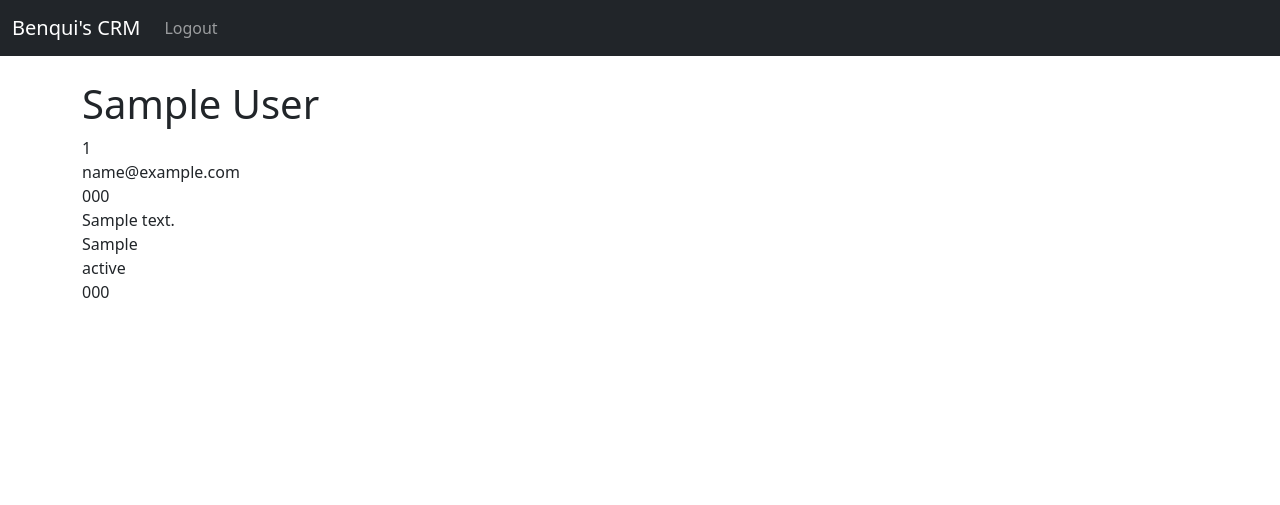
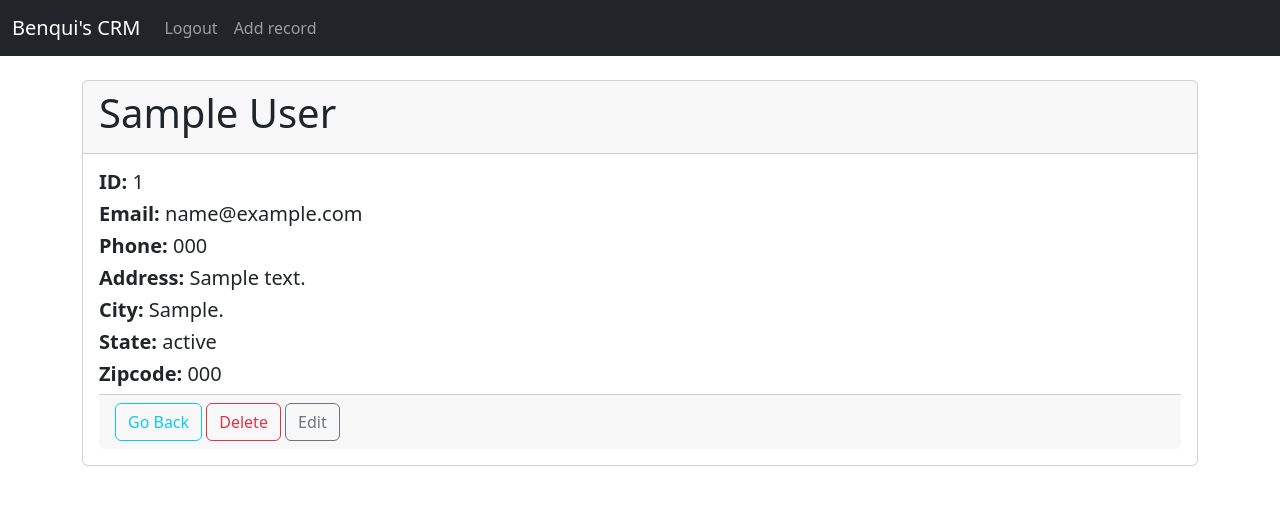
Before and after one commit to Benqui/django-crm, a Django app: page /record/1 in a window 1280 px wide. Shown: the top 505 px of the page. Run offline with Django 5.2, Linux system fonts and the light colour scheme; a user stored in the database is signed in; tables that the repository leaves empty hold one stand-in row (values such as "Sample post").

Commit message:
add delete edit functions plus template done

```diff
--- a/website/templates/home.html
+++ b/website/templates/home.html
@@ -24,7 +24,7 @@
             {% if records %}
             {% for record in records  %}
             <tr>
-                    <td> <a href="{% url "record" record.id %}">{{record.id}}</a></td>
+                    <td> <a href="{% url "record" record.id %}"  class="btn btn-outline-info">{{record.id}}</a></td>
                     <td>{{record.first_name}} {{record.last_name}}</td>
                     <td>{{record.email}}</td>
                     <td>{{record.phone}}</td>
@@ -38,6 +38,7 @@
              {% endif %}
         </tbody>
       </table>
+      {% comment %} <a href="{% url "add_record" %}" class="btn btn-outline-success">Add record</a> {% endcomment %}
 
 
 
--- a/website/templates/navbar.html
+++ b/website/templates/navbar.html
@@ -11,6 +11,9 @@
             <li class="nav-item">
                 <a class="nav-link" href="{% url "logout" %}">Logout</a>
             </li>
+            <li class="nav-item">
+                <a class="nav-link" href="{% url "add_record" %}">Add record</a>
+            </li>
             {% else %}
             <li class="nav-item">
                 <a class="nav-link" href="{% url "register" %}">Register</a>
--- a/website/templates/record.html
+++ b/website/templates/record.html
@@ -1,14 +1,26 @@
 {% extends "base.html" %}
 
 {% block content %}
-<h1>{{customer_record.first_name}} {{customer_record.last_name}}</h1>
 
-{{customer_record.id}}
-<br>{{customer_record.email}}
-<br>{{customer_record.phone}}
-<br>{{customer_record.address}}
-<br>{{customer_record.city}}
-<br>{{customer_record.state}}
-<br>{{customer_record.zipcode}}
+
+<div class="card">
+    <div class="card-header">
+        <h1>{{customer_record.first_name}} {{customer_record.last_name}}</h1>
+    </div>
+    <div class="card-body">
+      <h5 class="card-title"><strong>ID: </strong> {{customer_record.id}}</h5>
+      <h5 class="card-text"><strong>Email: </strong>{{customer_record.email}}</h5>
+      <h5 class="card-text"><strong>Phone: </strong>{{customer_record.phone}}</h5>
+      <h5 class="card-text"><strong>Address: </strong>{{customer_record.address}}</h5>
+      <h5 class="card-text"><strong>City: </strong>{{customer_record.city}}.</h5>
+      <h5 class="card-text"><strong>State: </strong>{{customer_record.state}}</h5>
+      <h5 class="card-text"><strong>Zipcode: </strong>{{customer_record.zipcode}}</h5>
+      <div class="card-footer">
+          <a href="{% url "home" %}" class="btn btn-outline-info">Go Back</a>
+          <a href="{% url "delete_record" customer_record.id %}" class="btn btn-outline-danger">Delete</a>
+          <a href="{% url "update_record" customer_record.id %}" class="btn btn-outline-secondary">Edit</a>
+      </div>
+    </div>
+  </div>
 
 {% endblock content %}
--- a/website/urls.py
+++ b/website/urls.py
@@ -8,6 +8,9 @@ urlpatterns = [
     path('logout/', views.logout_usr, name='logout'),
     path('register/', views.register_usr, name='register'),
     path('record/<int:pk>', views.customer_record, name='record'),
+    path('delete_record/<int:pk>', views.delete_record, name='delete_record'),
+    path('add_record', views.add_record, name='add_record'),
+    path('update_record/<int:pk>', views.update_record, name='update_record'),
 ]
 
 #no mames esto lo esto haciendo en neovim
--- a/website/views.py
+++ b/website/views.py
@@ -1,7 +1,7 @@
 from django.shortcuts import render, redirect
 from django.contrib.auth import authenticate, login, logout
 from django.contrib import messages
-from .forms import SignUpForm
+from .forms import SignUpForm,AddRecord
 from .models import Record
 
 
@@ -60,3 +60,39 @@ def  customer_record(request, pk):
     else:
         messages.success(request, "Nmms no tas loggiado que haces aqui we >:(")
         return redirect('home')
+
+def delete_record(request, pk):
+    if request.user.is_authenticated:
+        delete_it = Record.objects.get(id=pk)
+        delete_it.delete()
+        messages.success(request, "Elemento eliminado con exito")
+        return redirect('home')
+    else:
+        messages.success(request, "Nmms no tas loggiado que haces aqui we >:(")
+        return redirect('home')
+
+def add_record(request):
+    form = AddRecord(request.POST or None)
+    if request.user.is_authenticated:
+        if request.method == "POST":
+            if form.is_valid():
+                add_record = form.save()
+                messages.success(request, "Elemento agregado")
+                return redirect('home')
+        return render(request, 'add_record.html',{'form':form})
+    else:
+        messages.success(request, "saquese chamaco mugroso")
+        return redirect('home')
+
+def update_record(request,pk):
+    if request.user.is_authenticated:
+        current = Record.objects.get(id=pk)
+        form = AddRecord(request.POST or None, instance=current)
+        if form.is_valid():
+            form.save()
+            messages.success(request,"Elemento actualizado correctamente")
+            return redirect('home')
+        return render(request, 'update_record.html',{'form':form})
+    else:
+        messages.success(request, "Nmms no tas loggiado que haces aqui we >:(")
+        return redirect('home')
```
Also changed, not shown: website/forms.py (+18 -0 lines), website/templates/add_record.html (added, +22 -0 lines), website/templates/update_record.html (added, +22 -0 lines).
